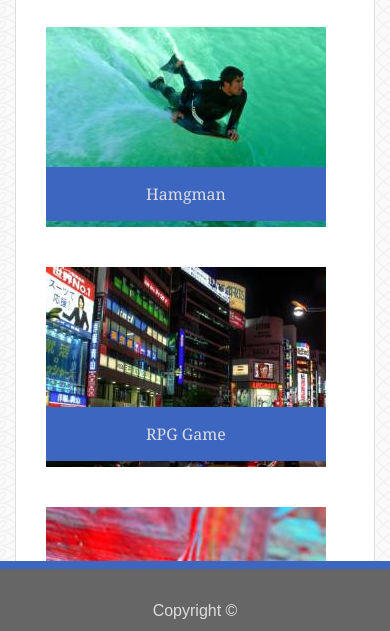
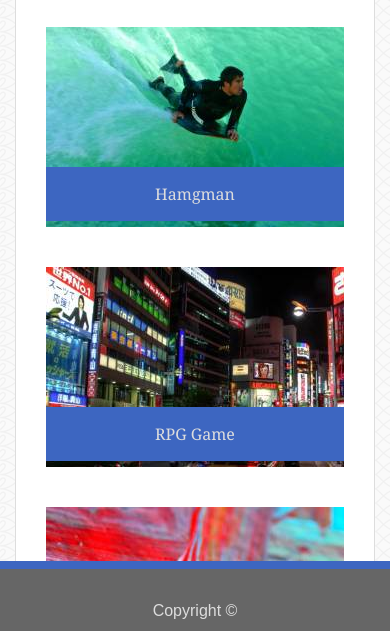
Before and after one commit to dheeru-singh/responsive-with-bs, a plain HTML site: page portfolio.html in a window 390 px wide. Shown: the part 211-842 px from the top of the page. Drawn offline with nearby package versions, Linux system fonts and the light colour scheme.

Commit message:
change in css

```diff
--- a/assets/css/style.css
+++ b/assets/css/style.css
@@ -122,13 +122,13 @@ footer{
     margin-top: 30px;
 }
 .portfolio-box {
-    width: 300px;
+    width: 33.3%;
     height: 240px;
     float: left;
     display: block;
 }
 .portfolio-box .image-box{
-    width: 280px;
+    width: 97%;
     height: 200px;
     display: block;
     overflow: hidden;
@@ -137,7 +137,7 @@ footer{
 .portfolio-box .image-box img{
     height: 200px;
     display: block;
-    min-width: 280px;
+    min-width: 100%;
 }
 .portfolio-box .p-name{
     font-family: 'Georgia', Times, Times New Roman, serif;
@@ -147,7 +147,7 @@ footer{
     padding: 15px 0px;
     position: relative;
     top: -60px;
-    width:280px;
+    width:97%;
 }
 .portfolio-box .p-name:hover {
     color: #3d66c1 !important;
@@ -176,6 +176,15 @@ footer{
       background-color: #f3f3f3;
       border-bottom: 2px solid #fff;
    }
+   .portfolio-box{
+        width:100%;
+    }
+    .portfolio-box .image-box{
+        width:100%;
+    }
+    .portfolio-box .p-name{
+        width:100%;
+    }
 }
 @media only screen and (max-width: 450px) {
     .profile-pic{
```
